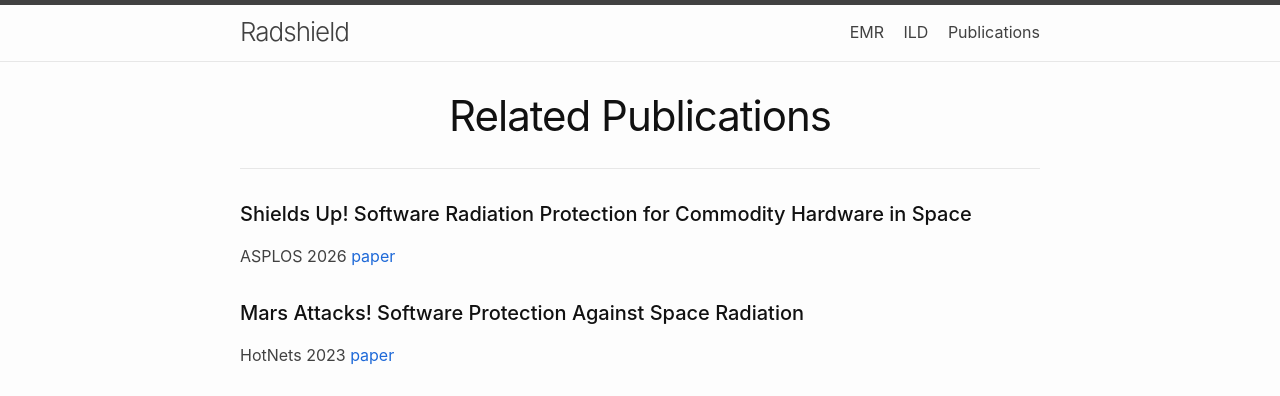
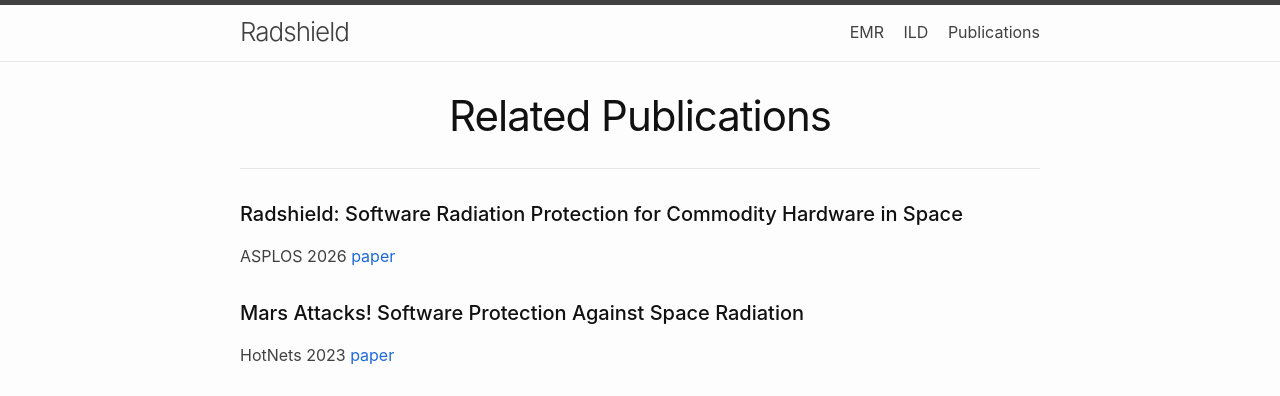
Before and after one commit to radshield/radshield.github.io, a Jekyll site: the page built from papers.md, in a window 1280 px wide. Shown: the top 396 px of the page. Built offline with Jekyll 4.4.1, drawn with Linux system fonts in a browser that asks for light colours.

Commit message:
Update papers.md

```diff
--- a/papers.md
+++ b/papers.md
@@ -5,7 +5,7 @@ page_title: Related Publications
 menu: main
 ---
 
-#### Shields Up! Software Radiation Protection for Commodity Hardware in Space
+#### Radshield: Software Radiation Protection for Commodity Hardware in Space
 ASPLOS 2026 [paper](assets/asplos26_shieldsup.pdf)
 
 #### Mars Attacks! Software Protection Against Space Radiation
```
